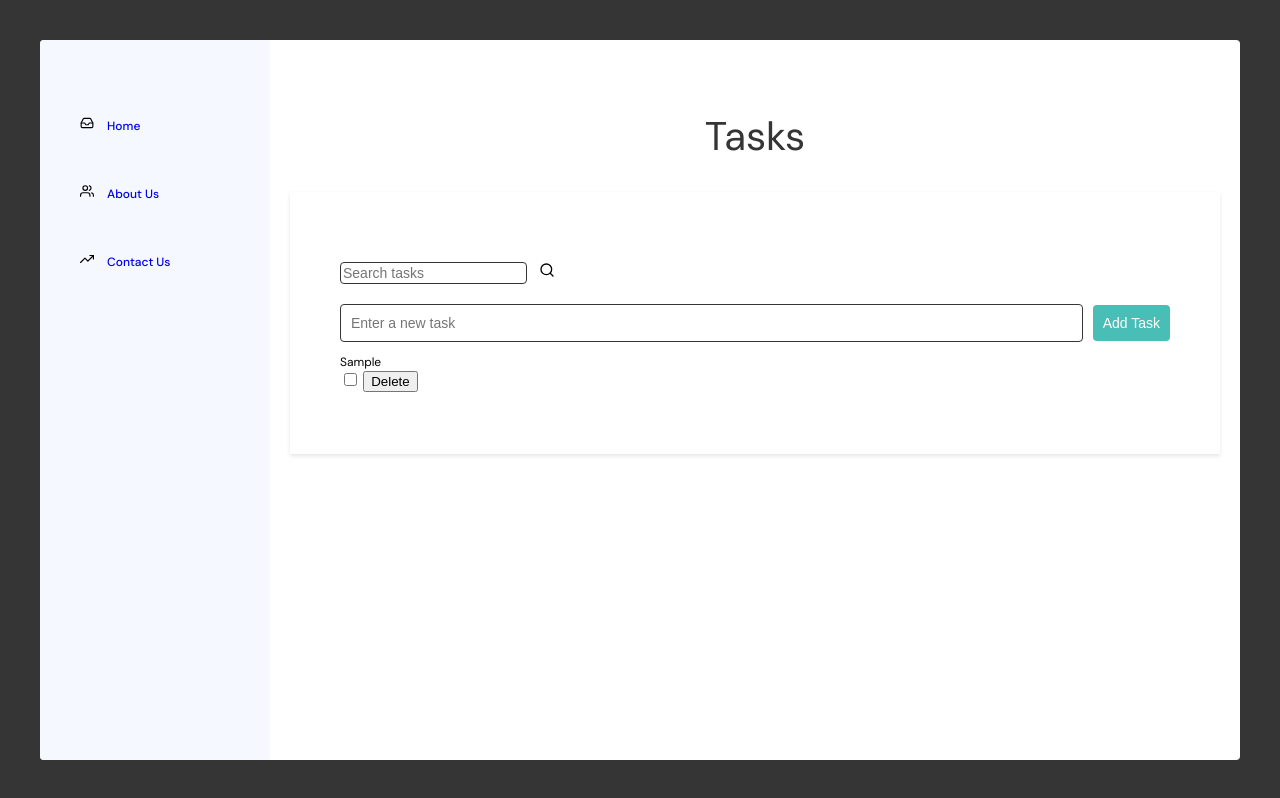
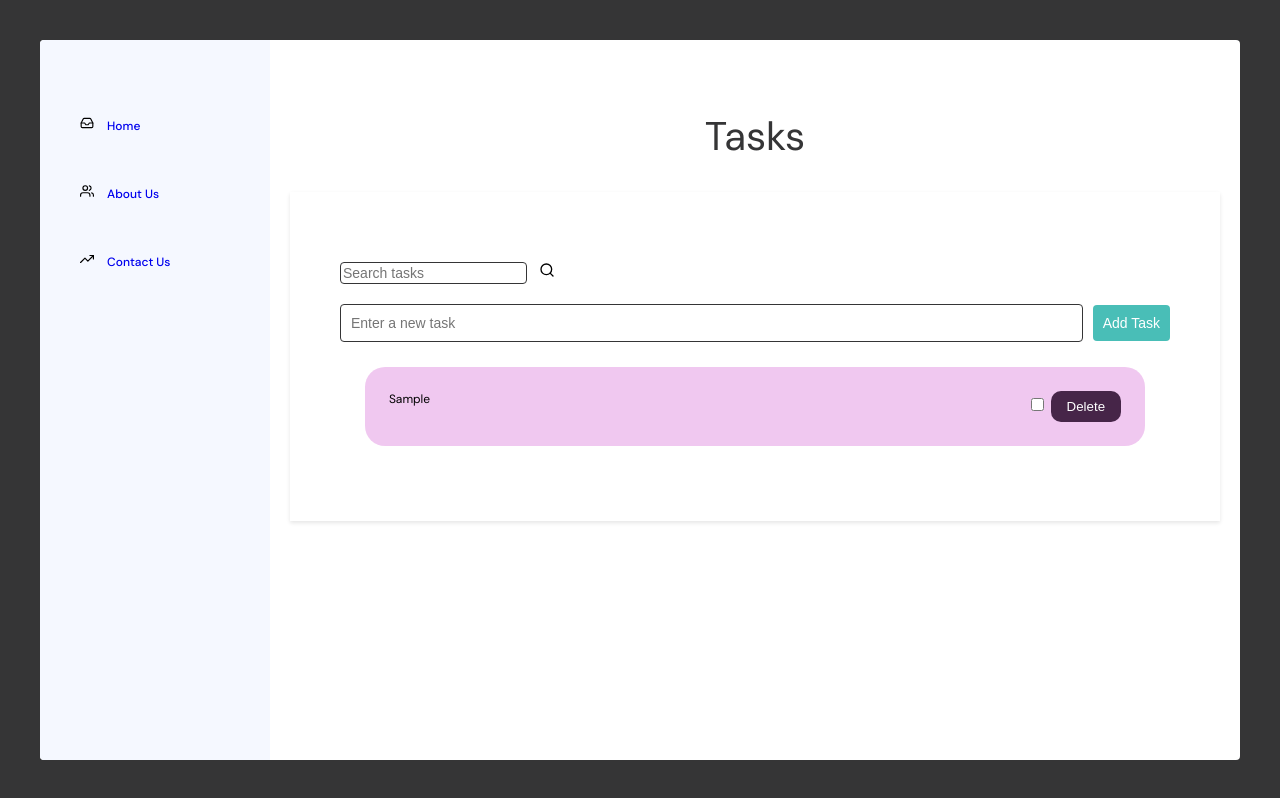
Before and after one commit to IshikaBaliyan/DailyPlanner, a plain HTML site: page html/task.html in a window 1280 px wide. Both pictures are taken after typing "Sample" into the empty fields and a click on the button "Add Task". Drawn offline with Linux system fonts and the light colour scheme.

Commit message:
updated task.css

```diff
--- a/css/task.css
+++ b/css/task.css
@@ -181,3 +181,33 @@ ul {
   padding: 8px;
   margin-left: 1px;
 }
+.task-item
+{
+  margin:3%;
+  display:flex;
+  justify-content: space-between;
+  background-color: rgba(233, 175, 233, 0.684);
+  padding: 2em;
+  border-radius: 20px;
+  border: none;
+
+
+}
+.task-item button
+{
+  padding:  0.5rem 1rem;
+  border: none;
+  background-color: rgb(70, 37, 72);
+  color: white;
+  border-radius: 10px;
+}
+.todo-itemtext
+{
+  font-size: 15px;
+
+
+}
+.true
+{
+  text-decoration:line-through ;
+}
```
